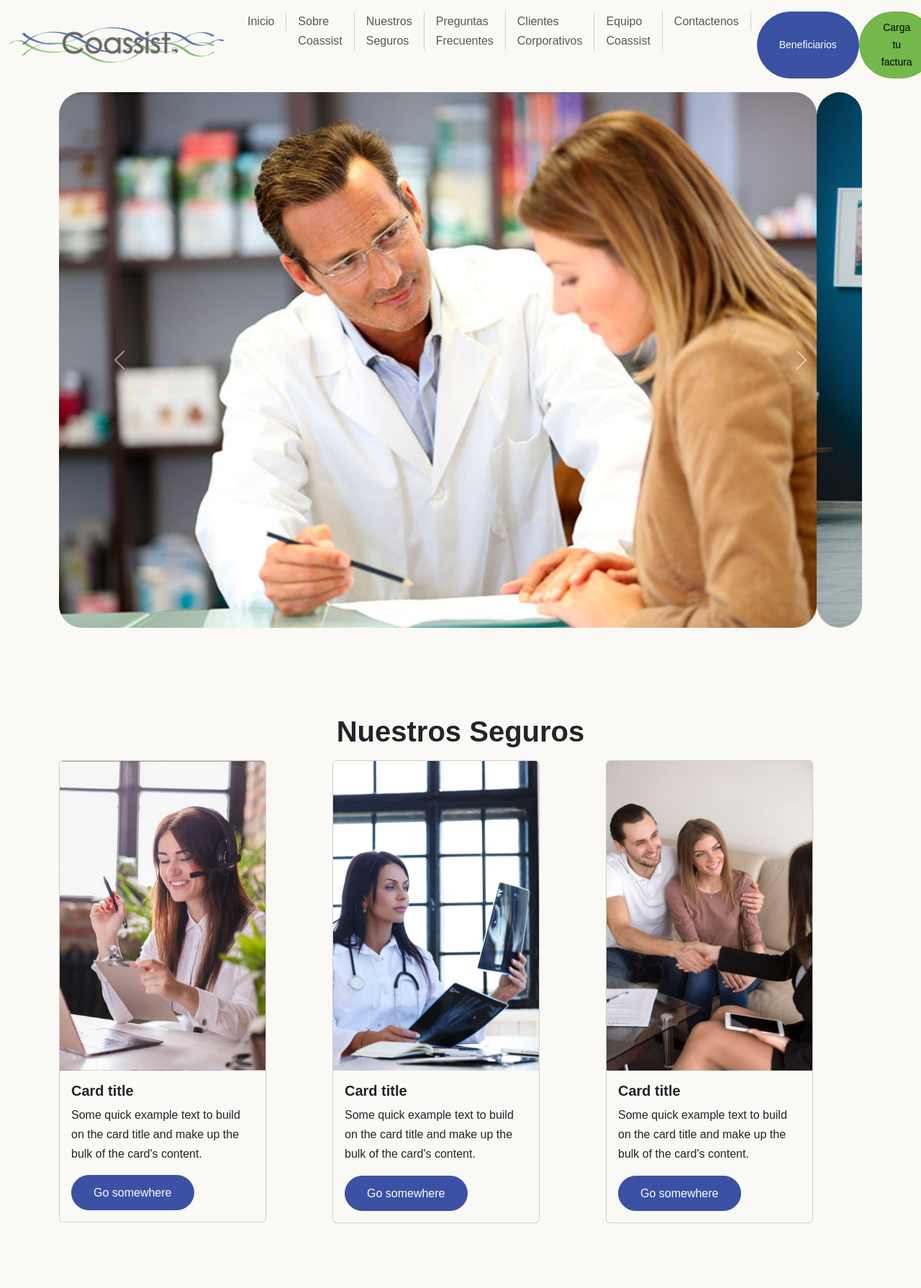
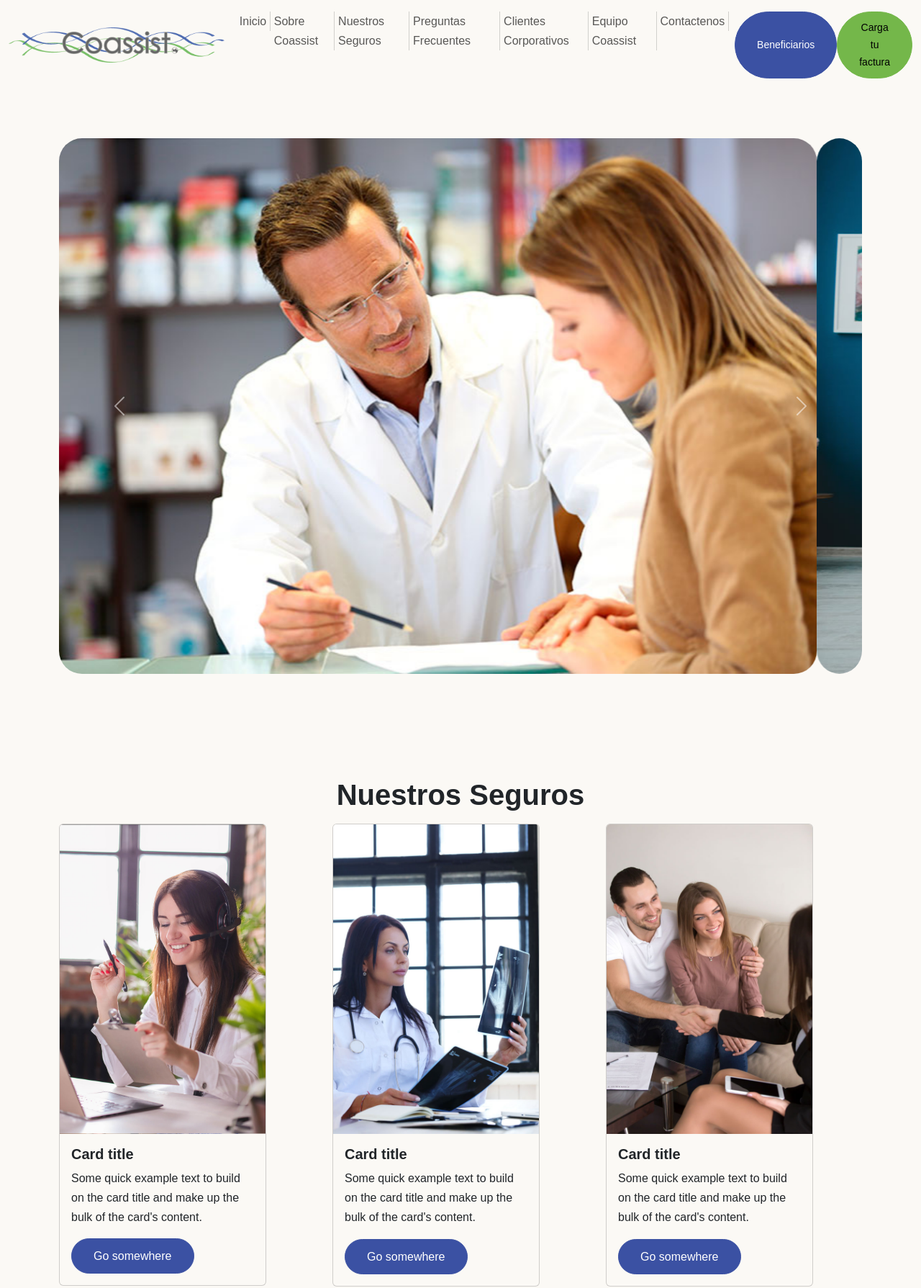
Before and after one commit to jfernandogg/JFGG-Bootstrap-Templates, a website: page coassist/index.html in a window 1280 px wide. Shown: the whole page at 72% size. Drawn offline with Linux system fonts and the light colour scheme.

Commit message:
Fix for navbar, clear solid white background color

```diff
--- a/coassist/index.html
+++ b/coassist/index.html
@@ -11,7 +11,7 @@
 <body class="body">
 
     <nav class="navbar navbar-expand-xl fixed-top navbar-light">
-        <div class="container-fluid">
+        <div class="container-fluid d-flex">
           <a href="index.html" class="navbar-brand">
             <img src="images/LogoCoassist_400.png" alt="" width="300" />
           </a>
@@ -60,7 +60,7 @@
 
     <!--Carrousel-->
     <header>
-        <div class="container py-7 vh-100">
+        <div class="container pt-8 pb-6">
             <div class="row">
                 <div class="col-12">
                     <!-- Image Slider -->
@@ -127,7 +127,7 @@
 
 
     <!--Section showcase-->
-    <section class="detalles py-8 bg-light">
+    <section class="detalles bg-light pt-5">
     <div class="container">
         <div class="row text-center">
             <div class="col-12 text-container" >
--- a/coassist/scss/bootstrap.scss
+++ b/coassist/scss/bootstrap.scss
@@ -24,7 +24,7 @@ $headings-margin-bottom: $spacer * 1;
 $line-height-base: 1.7;
 
 // Navbar
-$navbar-nav-link-padding-x: 0.5rem;
+$navbar-nav-link-padding-x: 0.3rem;
 $navbar-padding-y: 1rem;
 $navbar-dark-color: #fff;
 
@@ -48,12 +48,16 @@ $headings-font-weight: bold;
 
 @media only screen and (min-width: 1200px) {
   .navbar .navbar-nav .nav-item .nav-link {
-    padding: 0 1em; /* Espaciado entre elementos */
+    padding: 0 0.3em; /* Espaciado entre elementos */
+    font-size: 6;
   }
   .navbar .navbar-nav .nav-item:not(:last-child) .nav-link {
     border-right: 1px solid #0000002a; /* Línea vertical */
   }
 }
 
+.navbar{
+  background: $light;
+}
 
 @import '../node_modules/bootstrap/scss/bootstrap';
--- a/coassist/scss/styles.scss
+++ b/coassist/scss/styles.scss
@@ -1,9 +1,4 @@
-@media(max-width: 992px){
 
-
-
-
-}
 
 .carrousel .slider {
     width: 70%;
```
Also changed, not shown: coassist/css/bootstrap.css.
